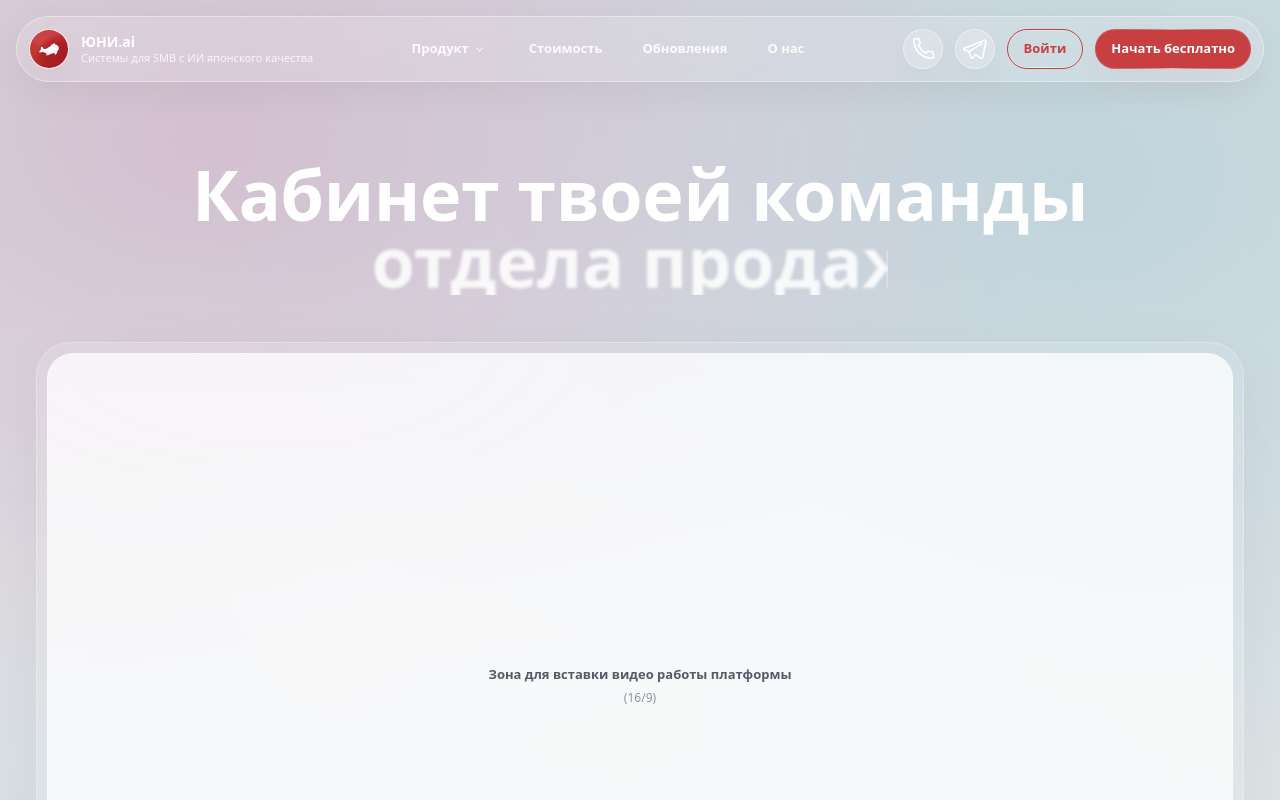
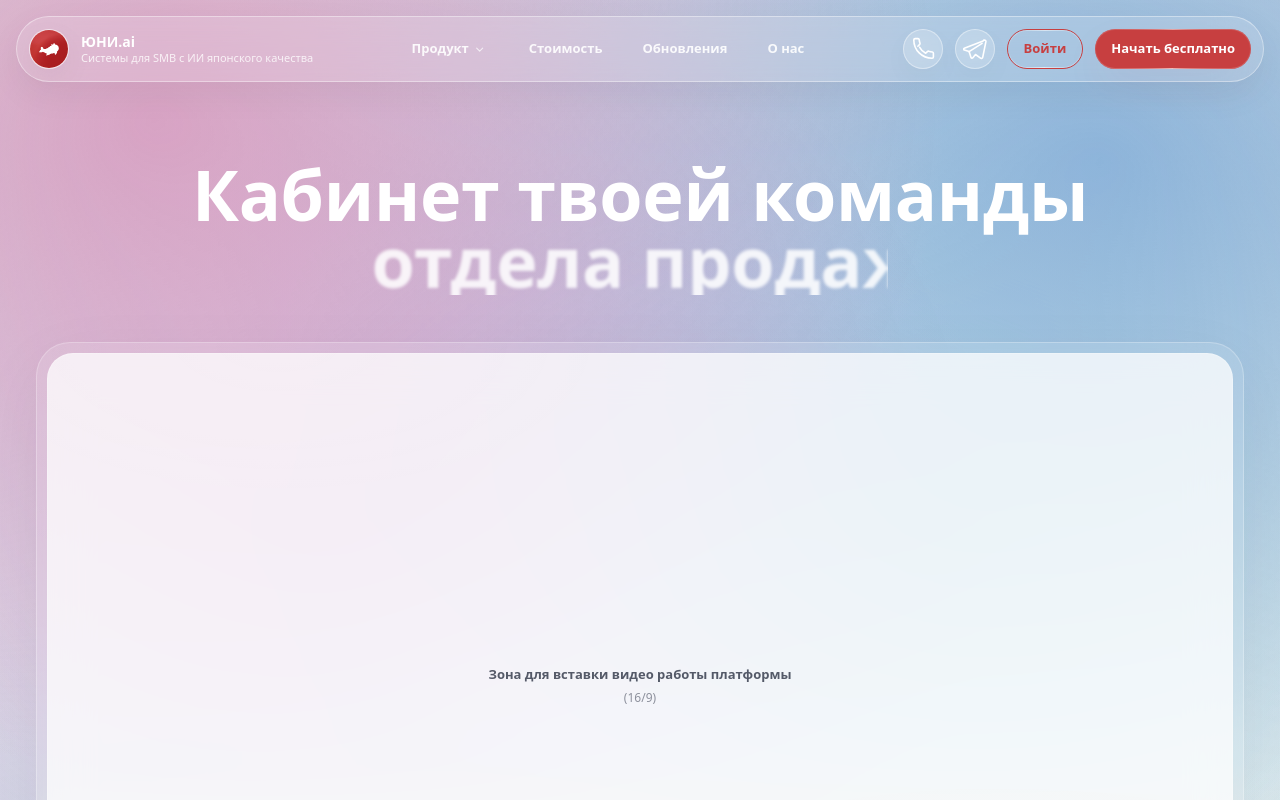
Before and after one commit to uniconsulting/uni.com, a Next.js app: page / in a window 1280 px wide. Shown: the top 800 px of the page. Built offline with nearby package versions, Linux system fonts and the light colour scheme.

Commit message:
Update globals.css

```diff
--- a/src/styles/globals.css
+++ b/src/styles/globals.css
@@ -15,71 +15,99 @@ html {
 
   body {
     background-color: #d8dedf;
+    position: relative;
+    isolation: isolate; /* чтобы ::before корректно жил под контентом */
+  }
 
-    /* Основная композиция: много крупных blur-пятен + белые высветления */
+  /* Слой с градиентами поверх базового цвета */
+  body::before {
+    content: "";
+    position: fixed;
+    inset: 0;
+    z-index: -1;
+    pointer-events: none;
+
+    /* Важно: без repeat, без паттерна. Просто большая “карта” пятен. */
+    background-repeat: no-repeat;
+
+    /* Композиция: больше насыщенных пятен + белые высветления */
     background-image:
-      /* верх: розово-лиловая дымка слева */
-      radial-gradient(1200px 900px at 16% 140px,
-        rgba(206, 178, 200, 0.75) 0%,
-        rgba(206, 178, 200, 0) 72%),
+      /* TOP: розово-лиловые акценты */
+      radial-gradient(1100px 900px at 12% 120px,
+        rgba(214, 150, 188, 0.82) 0%,
+        rgba(214, 150, 188, 0) 72%),
+      radial-gradient(900px 800px at 26% 520px,
+        rgba(190, 150, 214, 0.55) 0%,
+        rgba(190, 150, 214, 0) 74%),
 
-      /* верх: холодная бирюза справа */
-      radial-gradient(1200px 950px at 84% 180px,
-        rgba(180, 205, 216, 0.75) 0%,
-        rgba(180, 205, 216, 0) 74%),
+      /* TOP: холодные синие/бирюзовые акценты */
+      radial-gradient(1200px 980px at 86% 160px,
+        rgba(120, 166, 214, 0.78) 0%,
+        rgba(120, 166, 214, 0) 75%),
+      radial-gradient(900px 820px at 72% 520px,
+        rgba(140, 206, 212, 0.42) 0%,
+        rgba(140, 206, 212, 0) 76%),
 
-      /* верх: белое высветление по центру */
-      radial-gradient(1400px 950px at 54% 520px,
-        rgba(235, 240, 241, 0.70) 0%,
-        rgba(235, 240, 241, 0) 72%),
+      /* TOP: белые высветления (дают “дорогой” свет) */
+      radial-gradient(1400px 1050px at 52% 520px,
+        rgba(245, 248, 249, 0.80) 0%,
+        rgba(245, 248, 249, 0) 74%),
+      radial-gradient(1200px 900px at 92% 740px,
+        rgba(245, 248, 249, 0.55) 0%,
+        rgba(245, 248, 249, 0) 76%),
 
-      /* середина: большая голубая волна слева */
-      radial-gradient(1600px 1200px at 22% 1450px,
-        rgba(169, 189, 220, 0.72) 0%,
-        rgba(169, 189, 220, 0) 74%),
+      /* MID-1: большие синие волны */
+      radial-gradient(1600px 1200px at 18% 1500px,
+        rgba(110, 150, 205, 0.72) 0%,
+        rgba(110, 150, 205, 0) 76%),
+      radial-gradient(1500px 1150px at 78% 1850px,
+        rgba(122, 160, 206, 0.60) 0%,
+        rgba(122, 160, 206, 0) 77%),
 
-      /* середина: холодный слой справа (чтобы не было пустоты) */
-      radial-gradient(1500px 1100px at 76% 2000px,
-        rgba(155, 179, 205, 0.62) 0%,
-        rgba(155, 179, 205, 0) 74%),
+      /* MID-1: тёплый акцент справа (как розовый “дым”) */
+      radial-gradient(1400px 1100px at 70% 2550px,
+        rgba(246, 204, 216, 0.78) 0%,
+        rgba(246, 204, 216, 0) 74%),
 
-      /* середина: бело-розовый “блик” справа-ниже (как на макете) */
-      radial-gradient(1500px 1100px at 68% 2700px,
-        rgba(245, 232, 232, 0.78) 0%,
-        rgba(245, 232, 232, 0) 72%),
+      /* MID-1: дополнительные мелкие акценты, чтобы фон был “живой” */
+      radial-gradient(900px 780px at 34% 2350px,
+        rgba(178, 210, 230, 0.40) 0%,
+        rgba(178, 210, 230, 0) 78%),
+      radial-gradient(850px 760px at 88% 3100px,
+        rgba(190, 150, 214, 0.26) 0%,
+        rgba(190, 150, 214, 0) 78%),
 
-      /* середина: ещё одно белое высветление (делает фон “дороже”) */
-      radial-gradient(1600px 1200px at 52% 3300px,
-        rgba(236, 235, 239, 0.72) 0%,
-        rgba(236, 235, 239, 0) 74%),
+      /* MID-2: белые высветления по центру */
+      radial-gradient(1650px 1250px at 52% 3300px,
+        rgba(245, 248, 249, 0.78) 0%,
+        rgba(245, 248, 249, 0) 75%),
+      radial-gradient(1200px 900px at 16% 3500px,
+        rgba(245, 248, 249, 0.42) 0%,
+        rgba(245, 248, 249, 0) 78%),
 
-      /* нижняя часть: голубая волна слева */
-      radial-gradient(1700px 1250px at 26% 3850px,
-        rgba(169, 189, 220, 0.68) 0%,
-        rgba(169, 189, 220, 0) 75%),
+      /* BOTTOM: синие волны + тёплые пятна */
+      radial-gradient(1700px 1250px at 22% 4100px,
+        rgba(106, 146, 206, 0.70) 0%,
+        rgba(106, 146, 206, 0) 76%),
+      radial-gradient(1200px 980px at 62% 4550px,
+        rgba(246, 204, 216, 0.62) 0%,
+        rgba(246, 204, 216, 0) 76%),
+      radial-gradient(1500px 1200px at 78% 5200px,
+        rgba(245, 248, 249, 0.80) 0%,
+        rgba(245, 248, 249, 0) 76%),
 
-      /* низ: тёплая дымка слева */
-      radial-gradient(1200px 900px at 14% 5000px,
-        rgba(245, 232, 232, 0.82) 0%,
-        rgba(245, 232, 232, 0) 72%),
-
-      /* низ: белый блик справа */
-      radial-gradient(1700px 1250px at 72% 5250px,
-        rgba(235, 240, 241, 0.78) 0%,
-        rgba(235, 240, 241, 0) 74%),
-
-      /* общий мягкий вертикальный “wash”, чтобы фон не был плоским */
+      /* Общий вертикальный wash */
       linear-gradient(
         180deg,
-        rgba(255, 255, 255, 0.20) 0%,
-        rgba(255, 255, 255, 0.06) 22%,
+        rgba(255, 255, 255, 0.18) 0%,
+        rgba(255, 255, 255, 0.06) 24%,
         rgba(255, 255, 255, 0.10) 52%,
-        rgba(255, 255, 255, 0.22) 100%
+        rgba(255, 255, 255, 0.20) 100%
       );
 
-    background-repeat: no-repeat;
-    background-attachment: scroll;
-    background-position: 0 0;
+    /* Чтобы слой был гладкий и не “дрожал” */
+    transform: translateZ(0);
+    will-change: transform;
   }
 }
 
```
